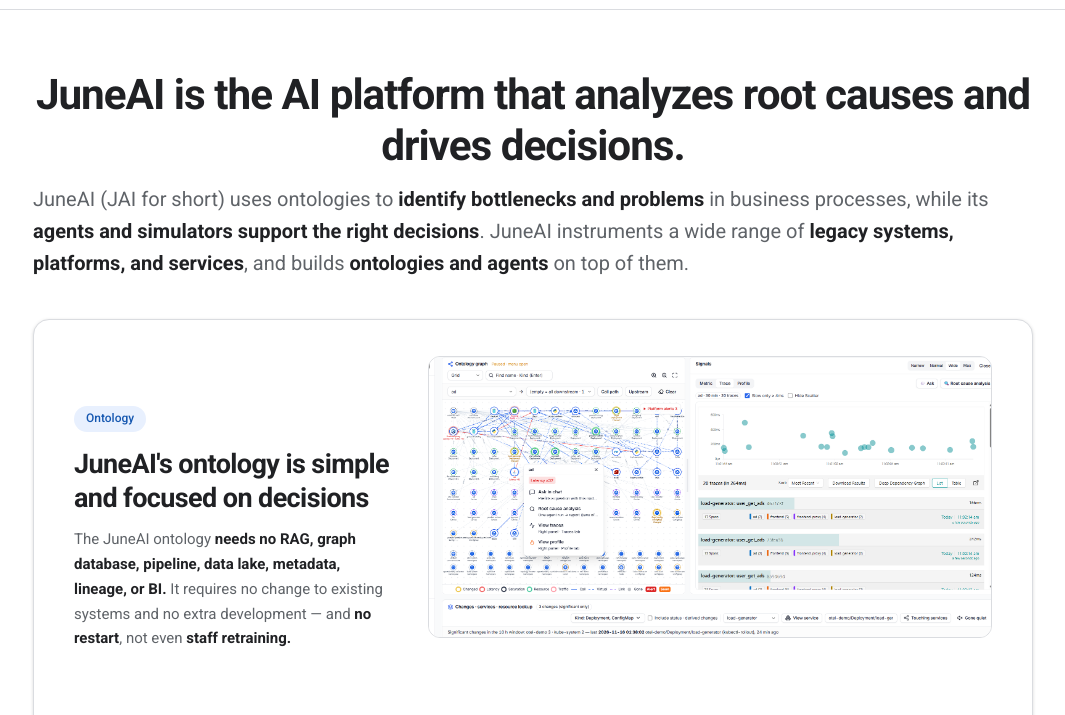
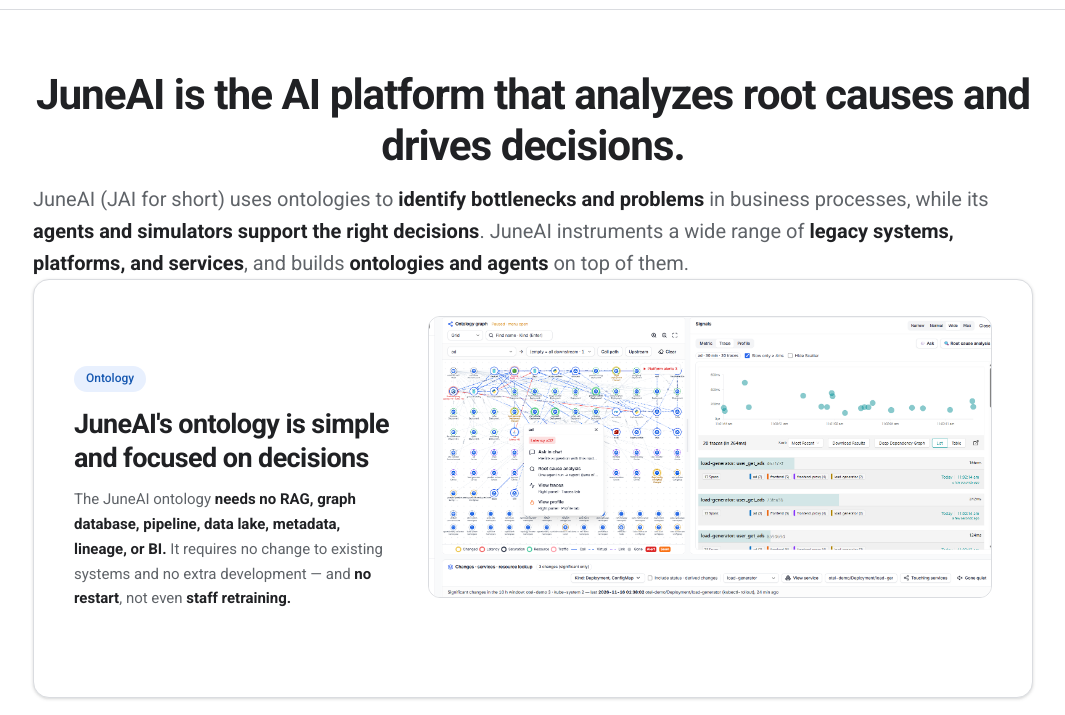
Before and after one commit to philllipjung/juneai, a plain HTML site: page en/index.html in a window 1280 px wide. Shown: the part 55-770 px from the top of the page, without its empty margins (107-1172 px from the left). Drawn offline with Linux system fonts and the light colour scheme.

Commit message:
히어로 문단↔캐러셀 간격 제거(붙임, KO/EN)

```diff
--- a/en/index.html
+++ b/en/index.html
@@ -148,14 +148,14 @@
 </header>
 
 <main>
-  <section class="hero wrap">
+  <section class="hero wrap" style="padding-bottom:0">
     <h1>JuneAI is the AI platform that analyzes root causes and drives decisions.</h1>
     <p>JuneAI (JAI for short) uses ontologies to <strong>identify bottlenecks and problems</strong> in business processes, while its
        <strong>agents and simulators support the right decisions</strong>. JuneAI
        instruments a wide range of <strong>legacy systems, platforms, and services</strong>, and builds <strong>ontologies and agents</strong> on top of them.</p>
   </section>
 
-  <section class="carousel wrap" id="features">
+  <section class="carousel wrap" id="features" style="padding-top:0">
     <div class="viewport">
       <div class="track" id="track">
 
```
Also changed, not shown: index.html (+2 -2 lines).
